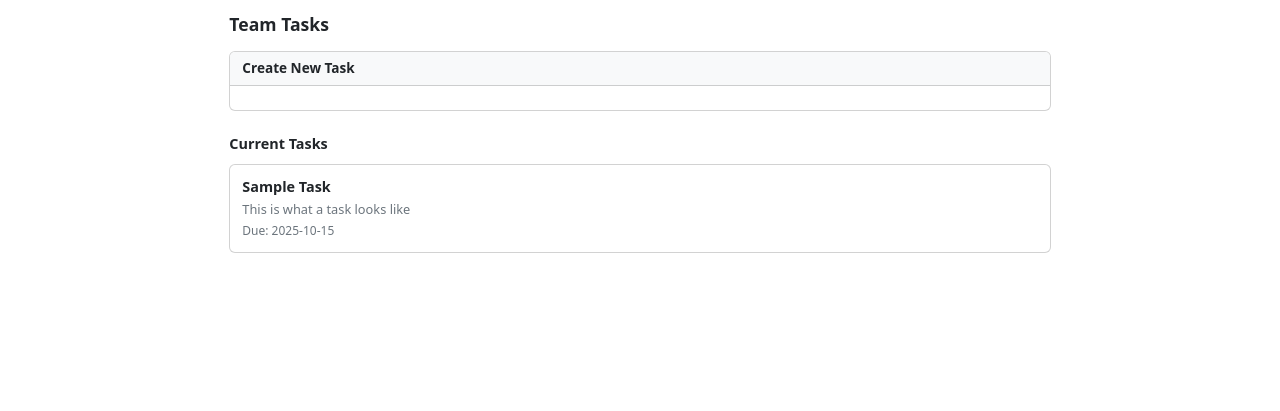
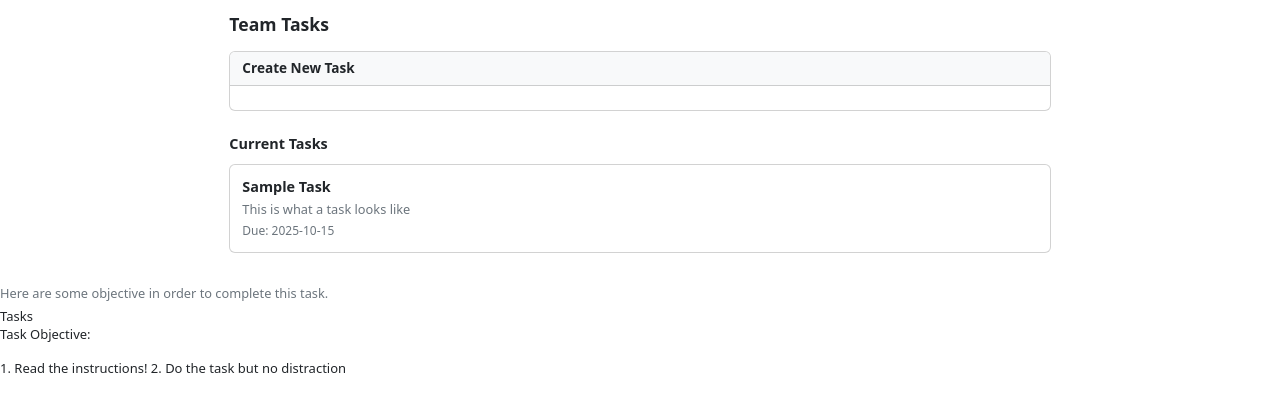
Before and after one commit to owengitdev/CSCI300-The-Chaos-Exercise, a plain HTML site: page index.html in a window 1280 px wide. Shown: the part 55-466 px from the top of the page. Drawn offline with nearby package versions, Linux system fonts and the light colour scheme.

Commit message:
Attempt to implement the code

```diff
--- a/index.html
+++ b/index.html
@@ -45,6 +45,8 @@
                                 </div>
                                 <div class="task-actions">
                                     <!-- TODO -->
+
+
                                 </div>
                             </div>
                         </div>
@@ -54,6 +56,15 @@
         </div>
     </div>
 
+
+<div class="task-description"> Here are some objective in order to complete this task.</div>
+                                    <h7>Tasks</h7>
+                                    <p> Task Objective: </p>
+
+                                    <div class="objective"> 1. Read the instructions!
+                                        2. Do the task but no distraction
+                                    </div>
+
     <!-- Bootstrap JS -->
     <script src="https://cdn.jsdelivr.net/npm/bootstrap@5.3.0/dist/js/bootstrap.bundle.min.js"></script>
     <script src="script.js"></script>
--- a/script.js
+++ b/script.js
@@ -47,4 +47,6 @@ document.addEventListener('DOMContentLoaded', function() {
     renderTasks();
 
     // TODO
+    let taskIteminnerHTML = 'Hello';
+
 });
```
